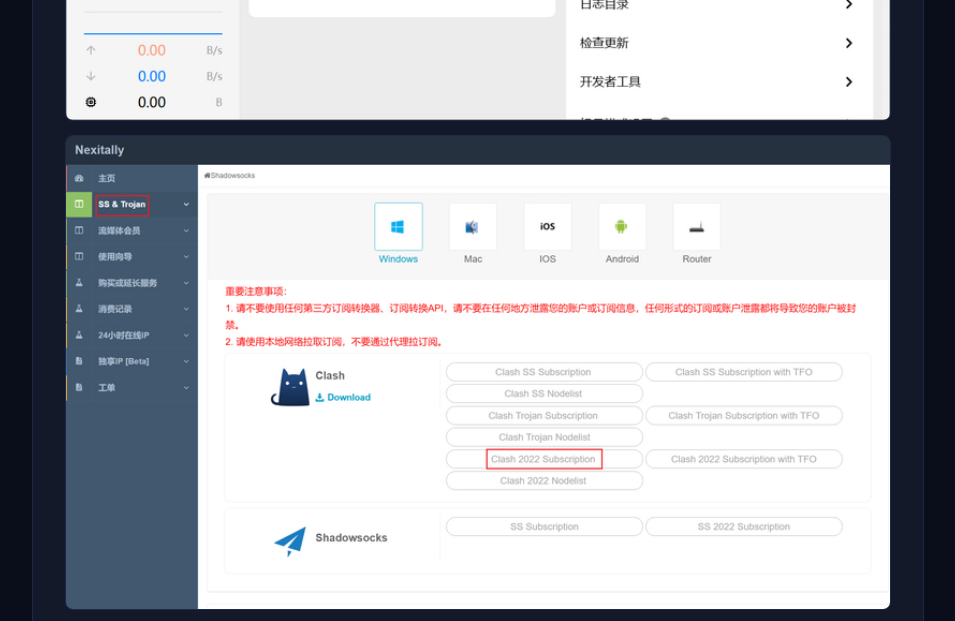
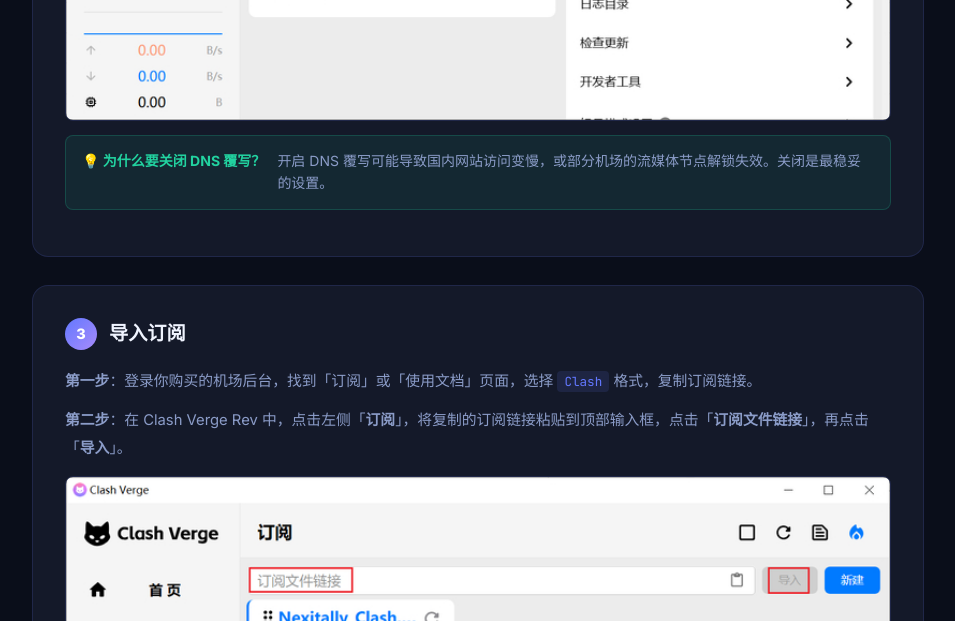
Before and after one commit to xief6752-star/airport-blog, a plain HTML site: page tutorial-clash-verge.html in a window 1280 px wide. Shown: the part 1920-2541 px from the top of the page, without its empty margins (292-1247 px from the left). Drawn offline with Linux system fonts and the light colour scheme.

Commit message:
fix: 删除教程页面中的机场订阅配置截图
- 删除 cv-setup2.png 截图（包含机场订阅信息）
- 移除 tutorial-clash-verge.html 中的对应图片引用
- 保留 cv-setup1.png（纯软件设置界面）

Co-Authored-By: Claude Opus 5 <noreply@anthropic.com>

```diff
--- a/tutorial-clash-verge.html
+++ b/tutorial-clash-verge.html
@@ -145,7 +145,6 @@ y=l.getElementsByTagName(r)[0];y.parentNode.insertBefore(t,y);
             <li>打开「<strong>统一延迟</strong>」</li>
           </ul>
           <img src="imgs/cv-setup1.png" alt="Clash Verge 设置界面" class="tutorial-img" loading="lazy">
-          <img src="imgs/cv-setup2.png" alt="Clash Verge DNS设置" class="tutorial-img" loading="lazy">
           <div class="tip-box"><span class="tip-label">💡 为什么要关闭 DNS 覆写？</span>开启 DNS 覆写可能导致国内网站访问变慢，或部分机场的流媒体节点解锁失效。关闭是最稳妥的设置。</div>
         </div>
 
```
Also changed, not shown: imgs/cv-setup2.png (deleted).
